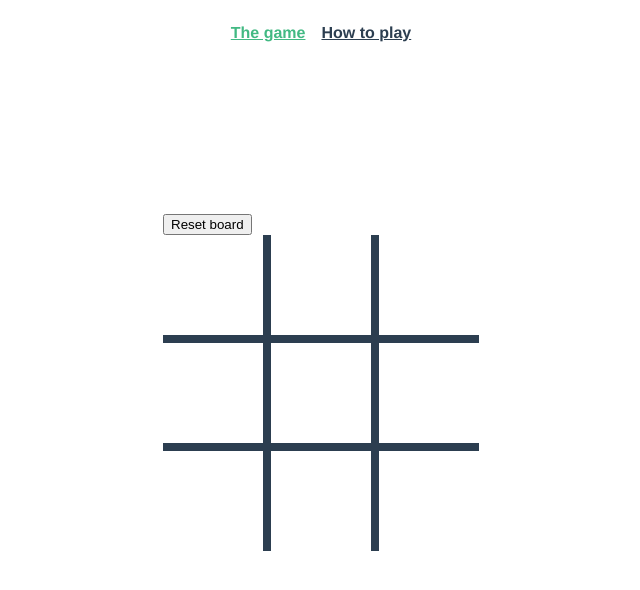
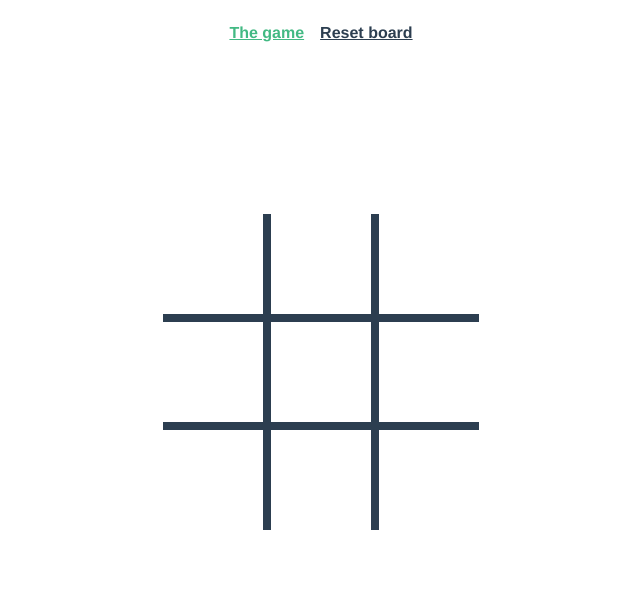
Before and after one commit to damianocasula/tic-tac-toe-vue, a Vue app: page / in a window 1280 px wide. Shown: the top 590 px of the page, without its empty margins (319-959 px from the left). Built offline with nearby package versions, Linux system fonts and the light colour scheme.

Commit message:
refactor: move reset board button to menu

```diff
--- a/src/App.vue
+++ b/src/App.vue
@@ -2,7 +2,7 @@
   <div id="app">
     <div id="nav">
       <router-link to="/">The game</router-link>
-      <router-link to="/help">How to play</router-link>
+      <a href="#" @click="$store.dispatch('resetGame')">Reset board</a>
     </div>
     <router-view />
   </div>
--- a/src/components/Board.vue
+++ b/src/components/Board.vue
@@ -1,9 +1,4 @@
 <template>
-  <div>
-    <div class="reset-board-container">
-      <button class="reset-board" @click="resetGame()">Reset board</button>
-    </div>
-
   <div class="game-board">
     <div
       class="cell"
@@ -19,7 +14,6 @@
         opacity="0.5"
         v-show="cellData.hover && cellData.status === 0"
       />
-      </div>
     </div>
   </div>
 </template>
```
Lines whose indentation alone changed are shown as unchanged.
